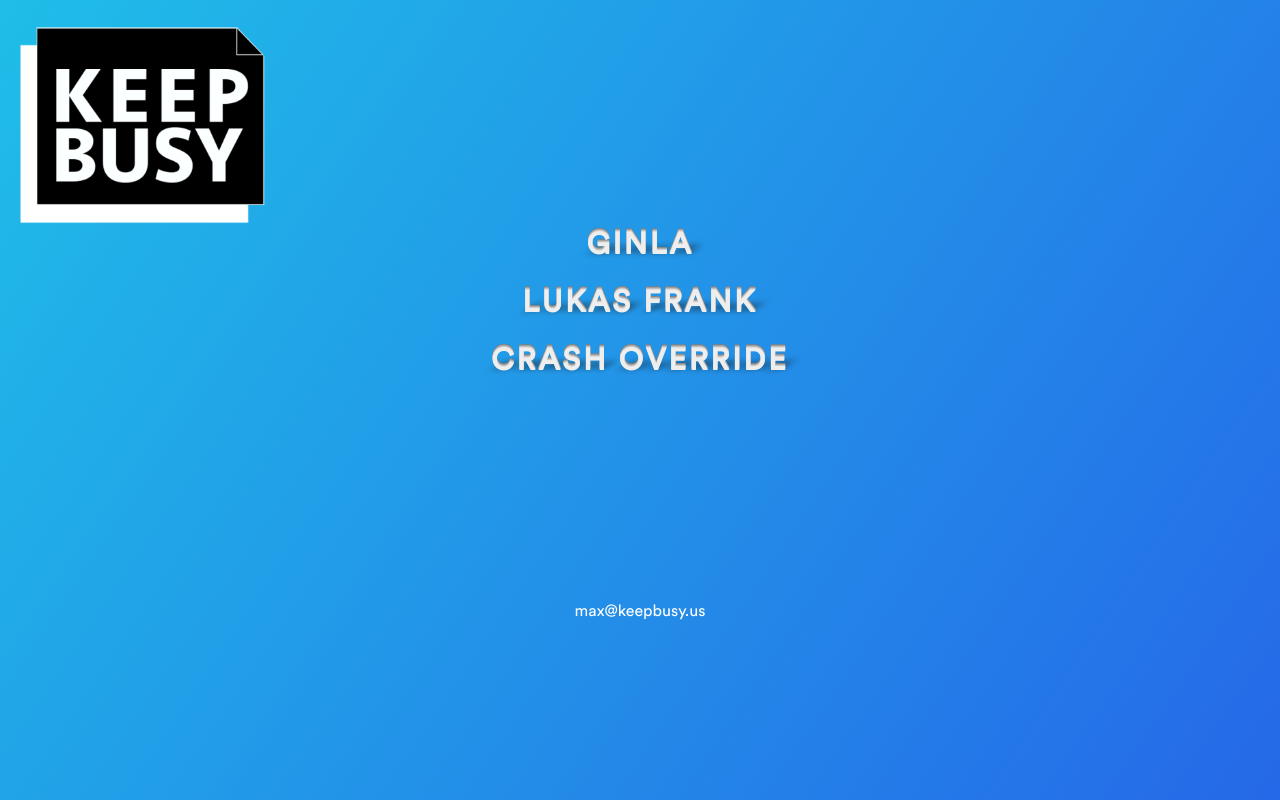
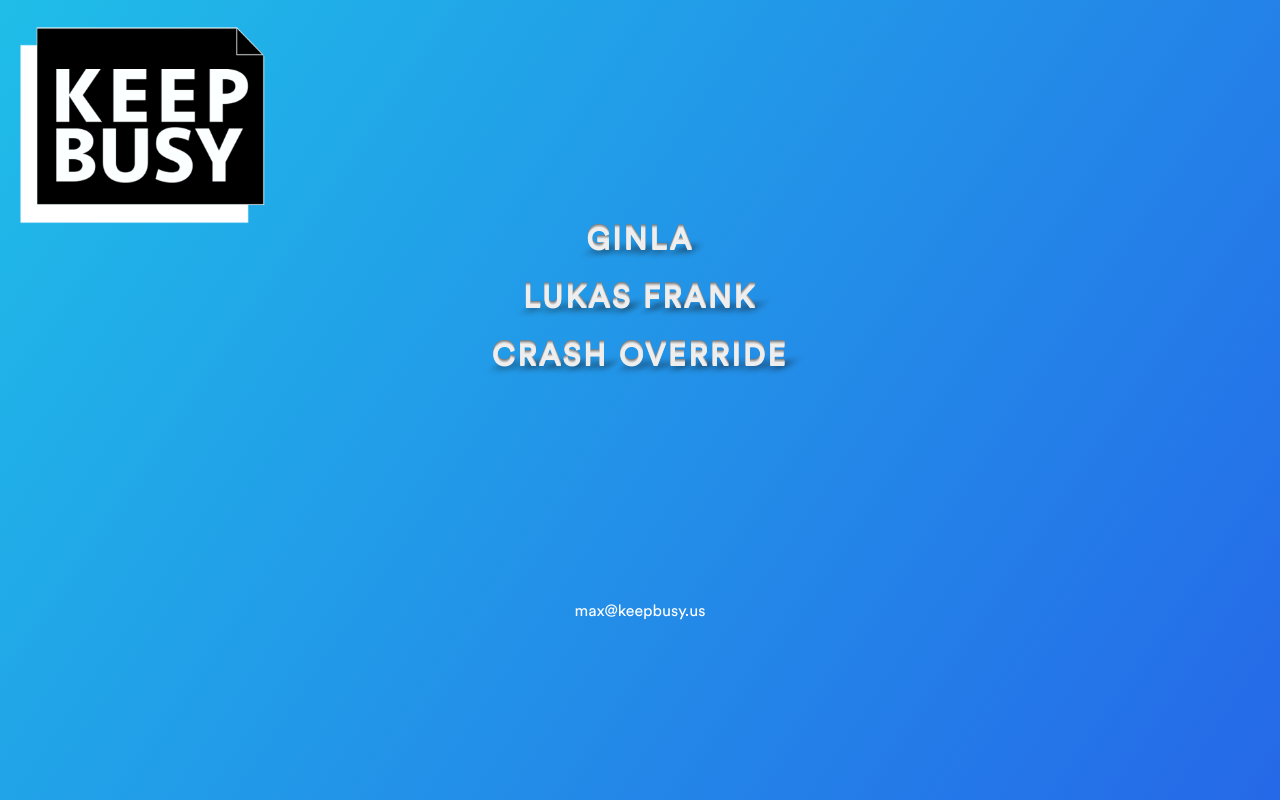
Before and after one commit to JessePimenta/keepbusy, a plain HTML site: page index.html in a window 1280 px wide. Drawn offline with Linux system fonts and the light colour scheme.

Commit message:
removed txt.wav

```diff
--- a/index.html
+++ b/index.html
@@ -12,9 +12,9 @@
       <div>
         <li><img class='txtwav vibe' src="images/KEEPBUSY_1_WEB.png" alt=""></li>
           <ul id='artist-roster'>
-              <li class="s1"><h1 class='txtwav vibe' data-shadow='Ginla'>Ginla</h1></li>
-              <li class="s1"><h1 class='txtwav vibe' data-shadow='Lukas Frank'>Lukas Frank<h1></li>
-              <li class="s1"><h1 class='txtwav vibe' data-shadow='Crash Override'>Crash Override</h1></li>
+              <li class="s1"><h1 class='' data-shadow='Ginla'>Ginla</h1></li>
+              <li class="s1"><h1 class='' data-shadow='Lukas Frank'>Lukas Frank<h1></li>
+              <li class="s1"><h1 class='' data-shadow='Crash Override'>Crash Override</h1></li>
           </ul>
           <ul id='contact'>
             <li id='email' class="s1">max@keepbusy.us</li>
```
